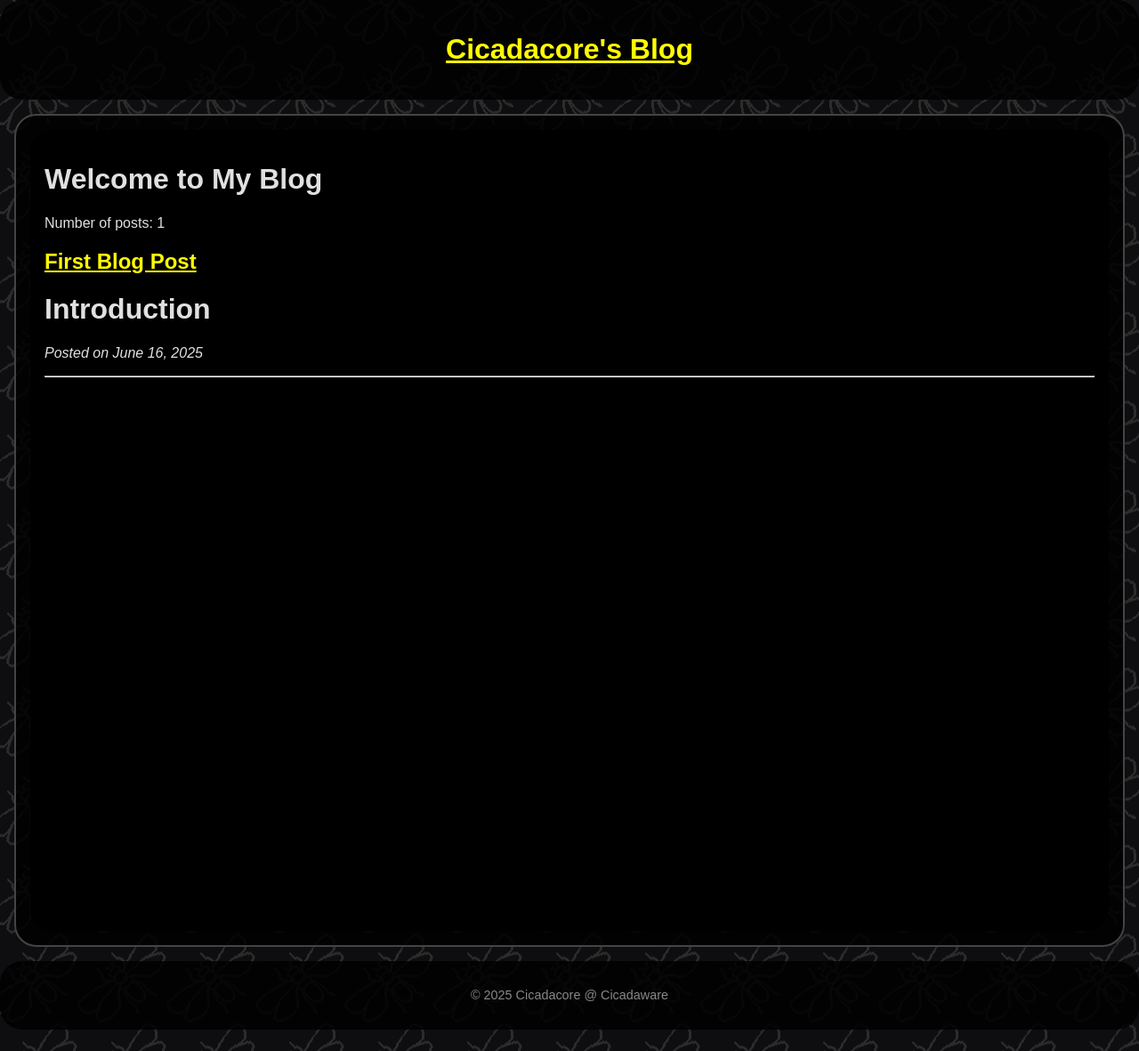
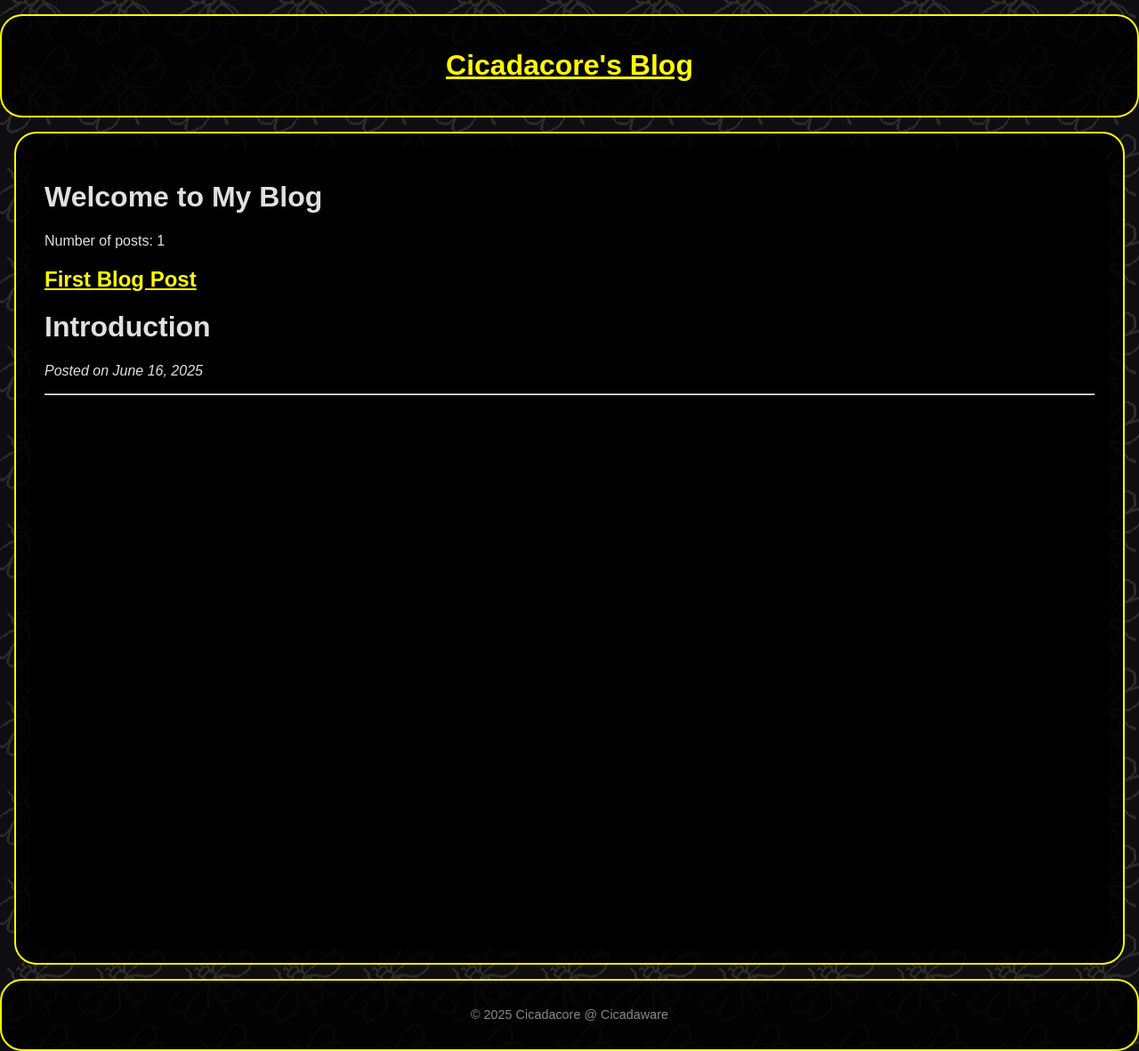
Before and after one commit to Cicadaware/cicadaware.github.io, a Jekyll site: the page built from index.md, in a window 1280 px wide. Shown: the whole page at 89% size. Built offline with Jekyll 4.4.1, drawn with Linux system fonts in a browser that asks for light colours.

Commit message:
added border to header and footer, changed border colours

```diff
--- a/assets/css/style.css
+++ b/assets/css/style.css
@@ -2,7 +2,7 @@ body {
   color: #e0e0e0;
   font-family: Arial, sans-serif;
   margin: 0;
-  padding: 0;
+  padding: 1rem 0;
   height: 100%;
   min-height: 100vh;
   background-image: url('https://cicadaware.github.io/assets/images/background.png');
@@ -41,7 +41,7 @@ footer {
   background-color: rgba(0, 0, 0, 0.85);
   overflow: hidden;
   margin: 1rem;
-  border: 2px solid #444;
+  border: 2px solid #fffb00;
 }
 
 .content {
@@ -56,4 +56,5 @@ footer {
   border-radius: 25px;
   margin-bottom: 1rem;
   padding: 1rem;
+  border: 2px solid #fffb00;
 }
```
